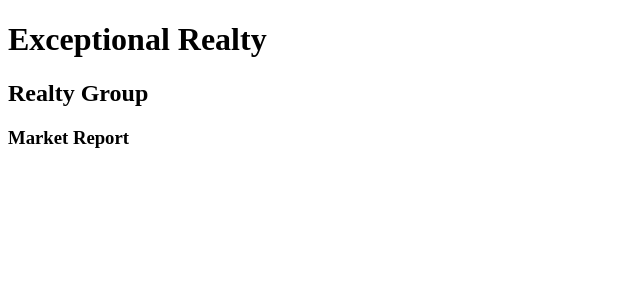
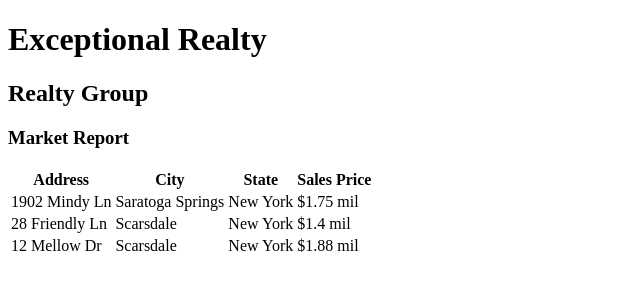
Before and after one commit to rh24/exceptional-realty, a plain HTML site: page market-report.html in a window 1280 px wide. Shown: the whole page, without its empty margins (0-640 px from the left). Drawn offline with Linux system fonts and the light colour scheme.

Commit message:
fourth commit

```diff
--- a/market-report.html
+++ b/market-report.html
@@ -10,5 +10,31 @@
     <h2>Realty Group</h2>
 
     <h3>Market Report</h3>
+    <table>
+      <tr>
+        <th>Address</th>
+        <th>City</th>
+        <th>State</th>
+        <th>Sales Price</th>
+      </tr>
+      <tr>
+        <td>1902 Mindy Ln</td>
+        <td>Saratoga Springs</td>
+        <td>New York</td>
+        <td>$1.75 mil</td>
+      </tr>
+      <tr>
+        <td>28 Friendly Ln</td>
+        <td>Scarsdale</td>
+        <td>New York</td>
+        <td>$1.4 mil</td>
+      </tr>
+      <tr>
+        <td>12 Mellow Dr</td>
+        <td>Scarsdale</td>
+        <td>New York</td>
+        <td>$1.88 mil</td>
+      </tr>
+    </table>
   </body>
 </html>
```
